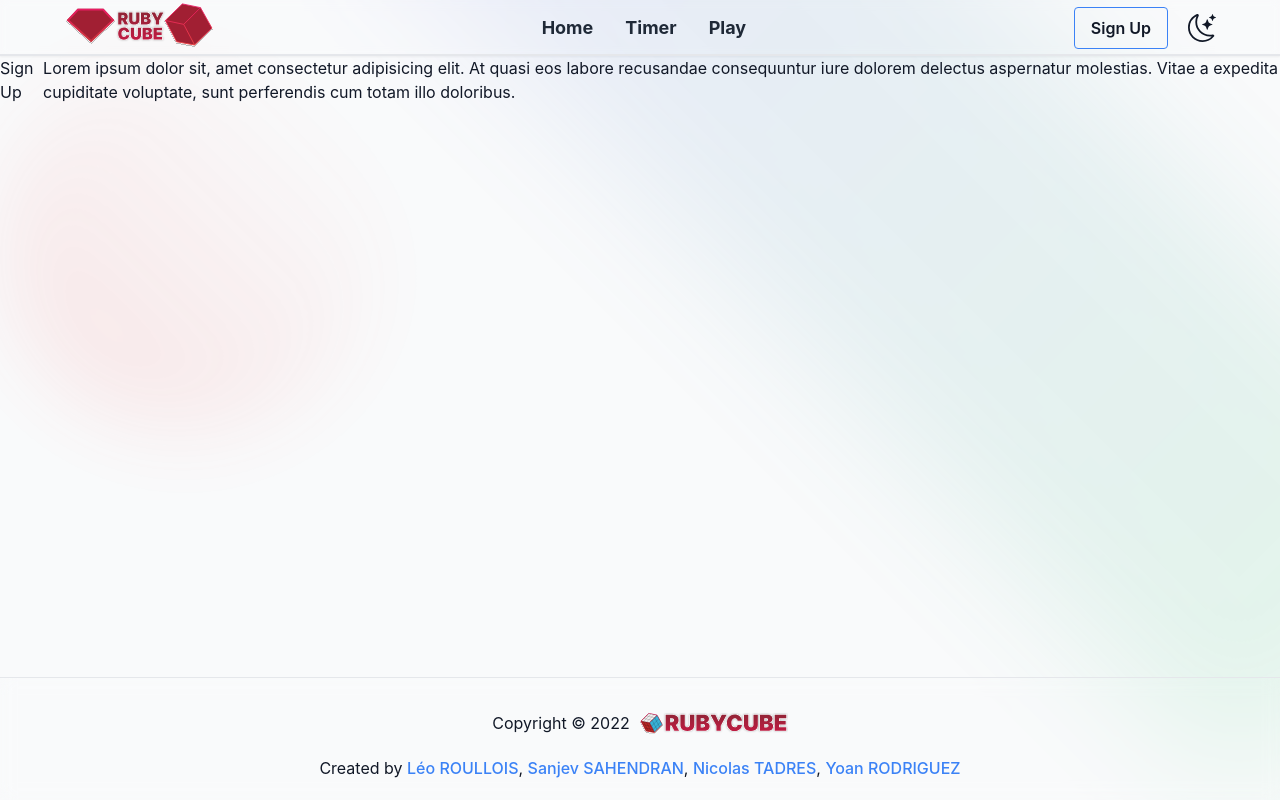
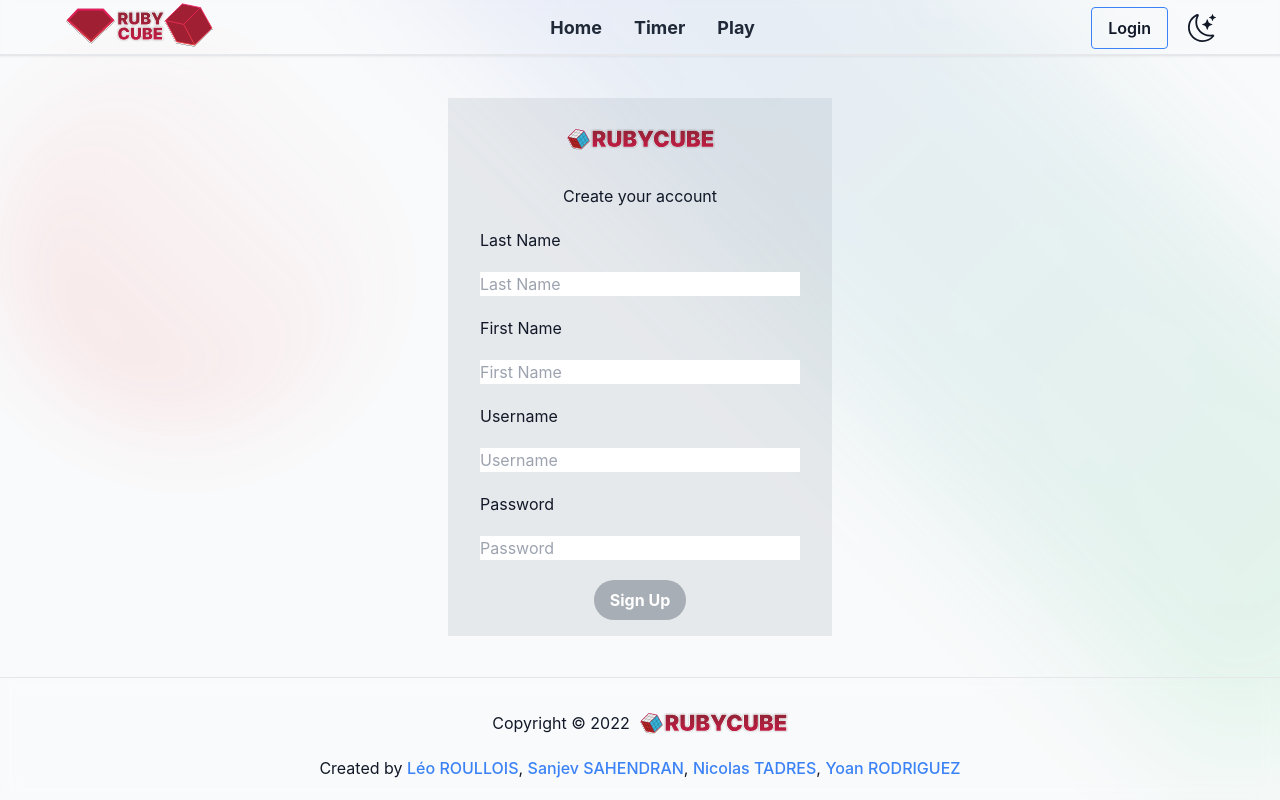
Before and after one commit to leoroullois/rubikube, a Next.js app: page /register in a window 1280 px wide. Built offline with nearby package versions, Linux system fonts and the light colour scheme.

Commit message:
register + login

```diff
--- /dev/null
+++ b/src/components/buttons/auth-btn.tsx
@@ -0,0 +1,13 @@
+import { FC } from "react";
+
+interface IProps {
+    children: React.ReactNode;
+ }
+
+ const AuthBtn: FC<IProps> = ({ children }) => {
+    return (
+        <button type="submit" className="bg-gray-600/40 hover:bg-blue-700 text-white font-bold py-2 px-4 rounded-full">{children}</button>
+    );
+ };
+
+ export default AuthBtn;
--- a/src/components/navbar/navbar.tsx
+++ b/src/components/navbar/navbar.tsx
@@ -18,7 +18,7 @@ const NavBar = () => {
                </Link>
                <MainLinks />
                <div className='flex items-center gap-x-5'>
-                  <SignUp href='/register'>Sign Up</SignUp>
+                  <SignUp href='/login'>Login</SignUp>
                   <ColorModeIcon />
                </div>
             </>
--- a/src/pages/login.tsx
+++ b/src/pages/login.tsx
@@ -1,19 +1,28 @@
+import Wrapper from "@components/wrapper";
 import Head from "next/head";
+import CubeInlineOblique from "@components/logos/cube-2-oblique";
+import SignUp from "@components/buttons/border-btn";
+import AuthBtn from "@components/buttons/auth-btn";
 
 const Login = () => {
    return (
       <>
          <Head>
-            <title>Sign Up | RubyCube</title>
+            <title>Login | RubyCube</title>
          </Head>
          <main>
-            <h1>Sign Up</h1>
-            <p>
-               Lorem ipsum dolor sit, amet consectetur adipisicing elit. At
-               quasi eos labore recusandae consequuntur iure dolorem delectus
-               aspernatur molestias. Vitae a expedita cupiditate voluptate, sunt
-               perferendis cum totam illo doloribus.
-            </p>
+         <Wrapper className="flex items-center justify-center">
+            <form className="flex flex-col items-center bg-gray-400/20 p-12 gap-y-5 w-96">
+               <CubeInlineOblique/>
+               <p>Login to your account</p>
+               <label htmlFor="Username" className="text-left w-full">Username</label>
+               <input type="text" name="Username" id="Username" placeholder="Username" className="w-full"/>
+               <label htmlFor="Password" className="text-left w-full">Password</label>
+               <input type="password" name="Password" id="Password" placeholder="Password" className="w-full"/>
+               <AuthBtn>Login</AuthBtn>
+               <p> Don't have an account ? <SignUp href='/register'>Sign Up</SignUp></p>
+            </form>
+            </Wrapper>
          </main>
       </>
    );
--- a/src/pages/register.tsx
+++ b/src/pages/register.tsx
@@ -1,4 +1,8 @@
+import Wrapper from "@components/wrapper";
 import Head from "next/head";
+import CubeInlineOblique from "@components/logos/cube-2-oblique";
+import SignUp from "@components/buttons/border-btn";
+import AuthBtn from "@components/buttons/auth-btn";
 
 const Register = () => {
    return (
@@ -7,13 +11,21 @@ const Register = () => {
             <title>Sign Up | RubyCube</title>
          </Head>
          <main>
-            <h1>Sign Up</h1>
-            <p>
-               Lorem ipsum dolor sit, amet consectetur adipisicing elit. At
-               quasi eos labore recusandae consequuntur iure dolorem delectus
-               aspernatur molestias. Vitae a expedita cupiditate voluptate, sunt
-               perferendis cum totam illo doloribus.
-            </p>
+         <Wrapper className="flex items-center justify-center">
+            <form className="flex flex-col items-center bg-gray-400/20 px-8 py-4 gap-y-5 w-96">
+               <CubeInlineOblique/>
+               <p>Create your account</p>
+               <label htmlFor="Last Name" className="text-left w-full">Last Name</label>
+               <input type="text" name="Last Name" id="Last Name" placeholder="Last Name" className="w-full"/>
+               <label htmlFor="First Name" className="text-left w-full">First Name</label>
+               <input type="text" name="First Name" id="First Name" placeholder="First Name" className="w-full"/>
+               <label htmlFor="Username" className="text-left w-full">Username</label>
+               <input type="text" name="Username" id="Username" placeholder="Username" className="w-full"/>
+               <label htmlFor="Password" className="text-left w-full">Password</label>
+               <input type="password" name="Password" id="Password" placeholder="Password" className="w-full"/>
+               <AuthBtn>Sign Up</AuthBtn>
+            </form>
+            </Wrapper>
          </main>
       </>
    );
```
